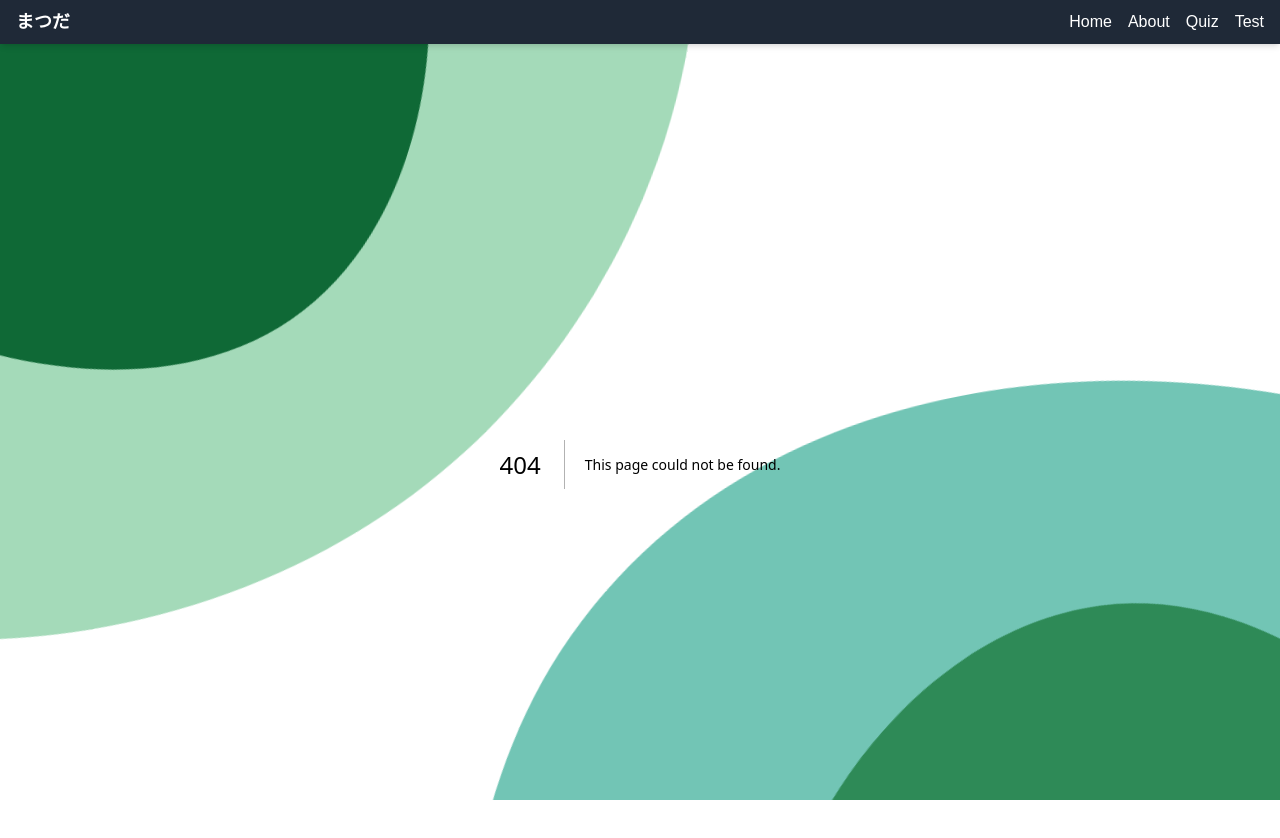
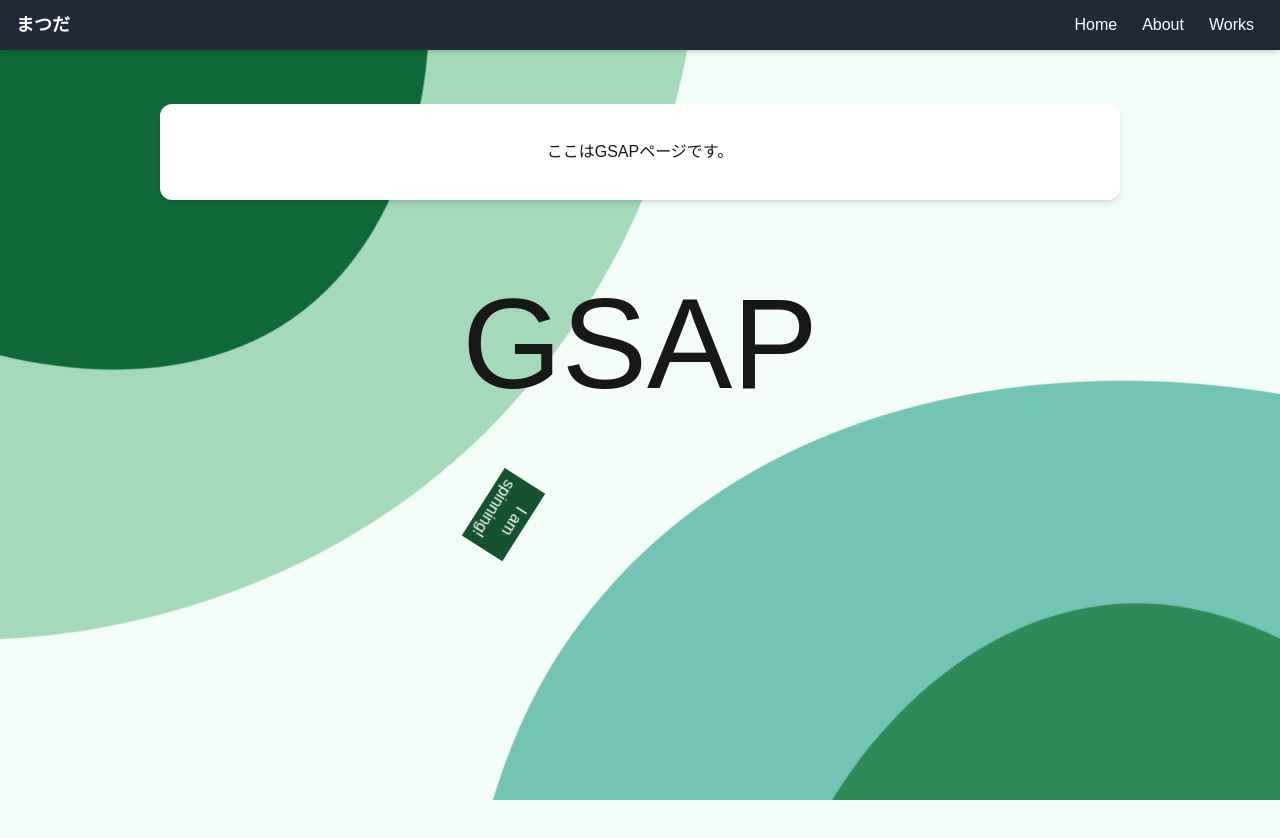
Before and after one commit to t-matsuda1011/myApp, a Next.js app: page /works/gsap in a window 1280 px wide. Before the commit this address had no page. Shown: the top 838 px of the page. After the commit the page ends 800 px from the top, so only its background shows below. Built offline with nearby package versions, Linux system fonts and the light colour scheme.

Commit message:
gsapページの追加・グロナビの修正

```diff
--- a/package.json
+++ b/package.json
@@ -16,6 +16,7 @@
     "@mui/icons-material": "^6.1.8",
     "@mui/material": "^6.1.8",
     "@toolpad/core": "^0.9.0",
+    "gsap": "^3.12.5",
     "next": "^14.2.18",
     "react": "^18.3.1",
     "react-dom": "^18.3.1",
--- /dev/null
+++ b/src/app/works/gsap/page.tsx
@@ -0,0 +1,21 @@
+"use client";
+
+import PageMessage from "@/components/page-message";
+import MoveBox from "@/components/move-box";
+import ZoomBox from "@/components/zoom-box";
+
+export default function Page() {
+
+    return (
+        <div className='mt-10'>
+            <PageMessage text="GSAP" />
+            <div className="flex mx-auto mt-20 justify-center">
+                <ZoomBox text="G" />
+                <ZoomBox text="S" />
+                <ZoomBox text="A" />
+                <ZoomBox text="P" />
+            </div>
+            <MoveBox text="I am spinning!"/>
+        </div>
+    );
+}
--- /dev/null
+++ b/src/app/works/page.tsx
@@ -0,0 +1,9 @@
+import PageMessage from "@/components/page-message";
+
+export default function Page() {
+    return (
+        <div className='mt-10'>
+            <PageMessage text="Works" />
+        </div>
+    );
+}
--- /dev/null
+++ b/src/components/global-nav/index.jsx
@@ -0,0 +1,62 @@
+"use client";
+
+import React, { useState, useRef, useEffect } from "react";
+import Link from "next/link";
+import "./style.css";
+
+const GlobalNav = () => {
+    const [isMobile, setIsMobile] = useState(false);
+    const [submenuVisible, setSubmenuVisible] = useState(false);
+    const submenuRef = useRef(null);
+
+    useEffect(() => {
+        const handleResize = () => {
+            setIsMobile(window.innerWidth <= 768);
+        };
+
+        window.addEventListener("resize", handleResize);
+        handleResize(); // 初回チェック
+
+        return () => {
+            window.removeEventListener("resize", handleResize);
+        };
+    }, []);
+
+    const handleClick = (e) => {
+        if (isMobile && !submenuVisible) {
+            e.preventDefault();
+            setSubmenuVisible(true);
+        }
+    };
+
+    return (
+        <nav className="global-nav">
+            <ul className="nav-list">
+                <li className="nav-item">
+                    <Link href="/">Home</Link>
+                </li>
+                <li className="nav-item">
+                    <Link href="/about">About</Link>
+                </li>
+                <li className="nav-item">
+                    <Link href="/works" onClick={handleClick}>Works</Link>
+                    <div className={`submenu-container ${submenuVisible ? "visible" : ""}`} ref={submenuRef}>
+                        <ul className="submenu">
+                            <li className="submenu-item">
+                                <Link href="/works/quiz">Quiz</Link>
+                            </li>
+                            <li className="submenu-item">
+                                <Link href="/works/gsap">Gsap</Link>
+                            </li>
+                            <li className="submenu-item">
+                                <Link href="/works/test">Test</Link>
+                            </li>
+                        </ul>
+                    </div>
+                </li>
+            </ul>
+        </nav>
+    );
+};
+
+export default GlobalNav;
--- /dev/null
+++ b/src/components/global-nav/style.css
@@ -0,0 +1,72 @@
+.nav-list {
+    display: flex; /* 横並びに配置 */
+    list-style: none;
+    margin: 0;
+    padding: 0;
+}
+
+.nav-item {
+    position: relative; /* サブメニューを絶対位置で配置するため */
+    margin-right: 5px;
+}
+.nav-item:last-child {
+    margin-right: 0;
+}
+
+.nav-item a {
+    color: white;
+    text-decoration: none;
+    padding: 5px 10px;
+    display: inline-block; /* ホバー領域を確保 */
+}
+
+.nav-item:hover a {
+    color: #f0f0f0;
+}
+
+.submenu-container {
+    position: absolute;
+    top: 140%; /* 隙間を空ける */
+    left: 0;
+    visibility: hidden; /* デフォルトは非表示 */
+    opacity: 0;
+    z-index: 1000;
+    transition: opacity 0.5s ease, visibility 0.5s ease; /* ぼんやり表示、非表示のアニメーション */
+}
+
+.nav-item:hover .submenu-container {
+    visibility: visible; /* ホバー時に表示 */
+    opacity: 1;
+}
+
+/* 透明なエリアを追加 */
+.nav-item:hover::after {
+    content: '';
+    position: absolute;
+    top: 100%; /* 親要素の下に配置 */
+    left: 0;
+    width: 100%;
+    height: 40px; /* 親とサブメニューの間隔 */
+    background: transparent; /* 背景を透明に */
+    pointer-events: auto; /* このエリアをホバー可能に */
+    z-index: 999;
+}
+
+.submenu {
+    list-style: none;
+    margin: 0;
+    padding: 0;
+}
+
+.submenu-item {
+    margin-bottom: 5px;
+    padding: 5px 5px;
+    border-radius: 0.5rem;
+    background-color: #202937;
+    text-align: center;
+}
+
+.submenu-item:hover {
+    background-color: #363e4b;
+    transition: all 0.3s ease;
+}
--- a/src/components/header/index.tsx
+++ b/src/components/header/index.tsx
@@ -1,19 +1,13 @@
 import React from 'react';
+import GrobalNaV from '../global-nav';
 import Link from 'next/link';
 
 const Header = () => {
     return (
         <header style={{zIndex: "1001"}} className="fixed top-0 w-full bg-gray-800 text-white shadow-md">
             <div className="max-w-7xl mx-auto px-4 py-2 flex justify-between items-center">
-                <h1 className="text-lg font-bold">まつだ</h1>
-                <nav>
-                    <ul className="flex space-x-4">
-                        <li><Link href="/" className="hover:text-gray-300 transition-all">Home</Link></li>
-                        <li><Link href="/about" className="hover:text-gray-300 transition-all">About</Link></li>
-                        <li><Link href="/quiz" className="hover:text-gray-300 transition-all">Quiz</Link></li>
-                        <li><Link href="/test" className="hover:text-gray-300 transition-all">Test</Link></li>
-                    </ul>
-                </nav>
+                <h1 className="text-lg font-bold hover:text-gray-200 transition-all"><Link href="/">まつだ</Link></h1>
+                <GrobalNaV />
             </div>
         </header>
     );
--- /dev/null
+++ b/src/components/move-box/index.jsx
@@ -0,0 +1,52 @@
+import gsap from 'gsap';
+import { useEffect } from "react";
+
+export default function MoveBox({ text }) {
+    useEffect(() => {
+        const firstPosition = {
+            x: 0,
+            y: 0,
+        };
+
+        gsap.set('.box', {
+            x: firstPosition.x,
+            y: firstPosition.y,
+        });
+
+        const tl = gsap.timeline({
+            repeat: -1,
+            yoyo: true,
+        })
+        tl.to('.box', {
+            duration: 1.5,
+            x: 150,
+            rotation: 360
+        })
+            .to('.box', {
+                duration: 1.5,
+                y: 150,
+                rotation: 90
+            })
+            .to('.box', {
+                duration: 1.5,
+                x: -150,
+                rotation: 360
+            })
+            .to('.box', {
+                duration: 1.5,
+                y: 0,
+                rotation: 90
+            })
+            .to('.box', {
+                duration: 1.5,
+                x: 0,
+                rotation: 360
+            })
+    }, []);
+
+    return (
+        <div className='box mx-auto mt-10 w-20 h-20'>
+            <div className="flex items-center justify-center ease-in-out bg-green-900 text-white">{text}</div>
+        </div>
+    )
+}
--- /dev/null
+++ b/src/components/zoom-box/index.jsx
@@ -0,0 +1,19 @@
+import gsap from "gsap";
+
+export default function ZoomBox({ text }) {
+    const onEnter = ({ currentTarget }) => {
+        gsap.to(currentTarget, { color: "#de7c6b", textShadow: "1px 1px 3px #000", scale: 1.2 });
+    };
+
+    const onLeave = ({ currentTarget }) => {
+        gsap.to(currentTarget, { color: "#000", textShadow: "none", scale: 1});
+    };
+
+    return (
+        <div className="app">
+            <div className="hoverBox text-9xl" onMouseEnter={onEnter} onMouseLeave={onLeave}>
+                {text}
+            </div>
+        </div>
+    );
+}
```
Also changed, not shown: src/app/works/gsap/index.js (added), src/app/works/quiz/page.tsx (renamed from src/app/quiz/page.tsx), src/app/works/test/page.tsx (renamed from src/app/test/page.tsx), 1 other file (tests, documents, lock files or other folders).
